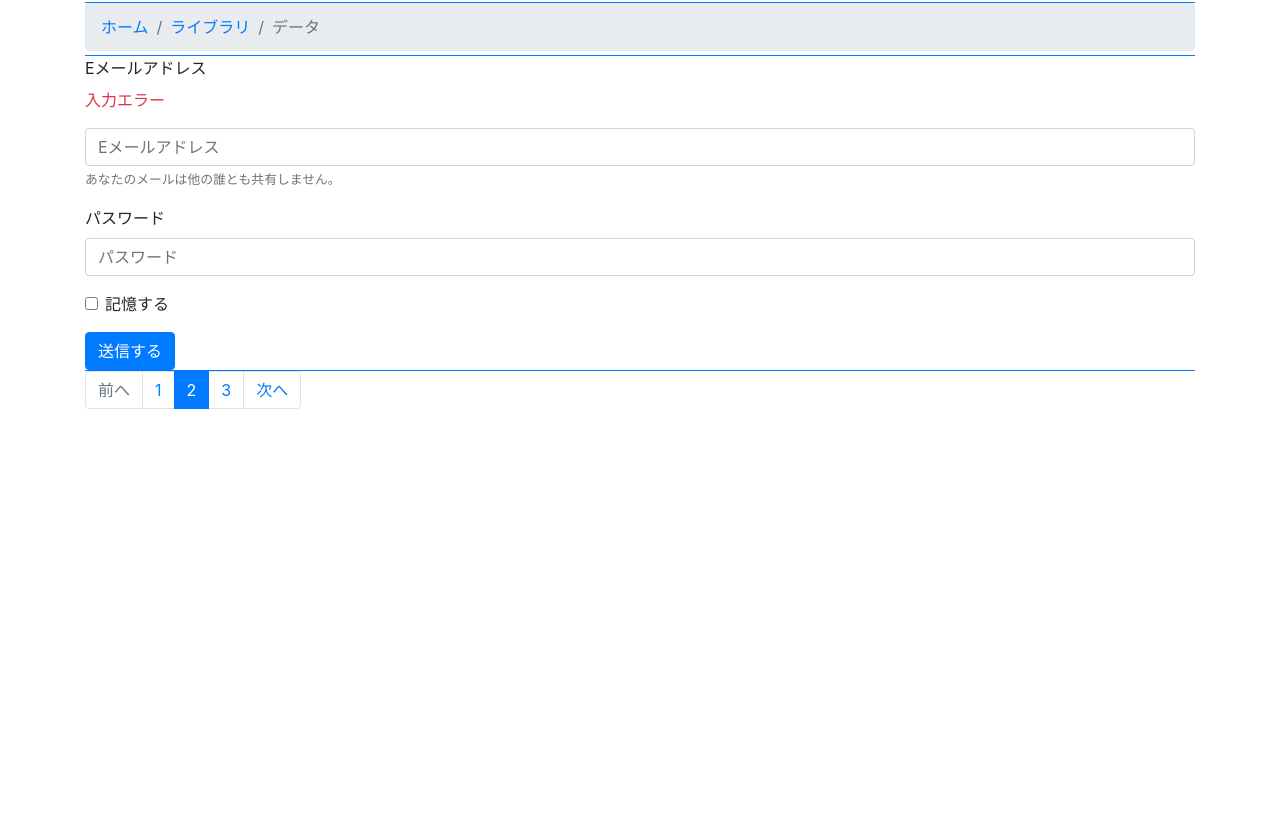
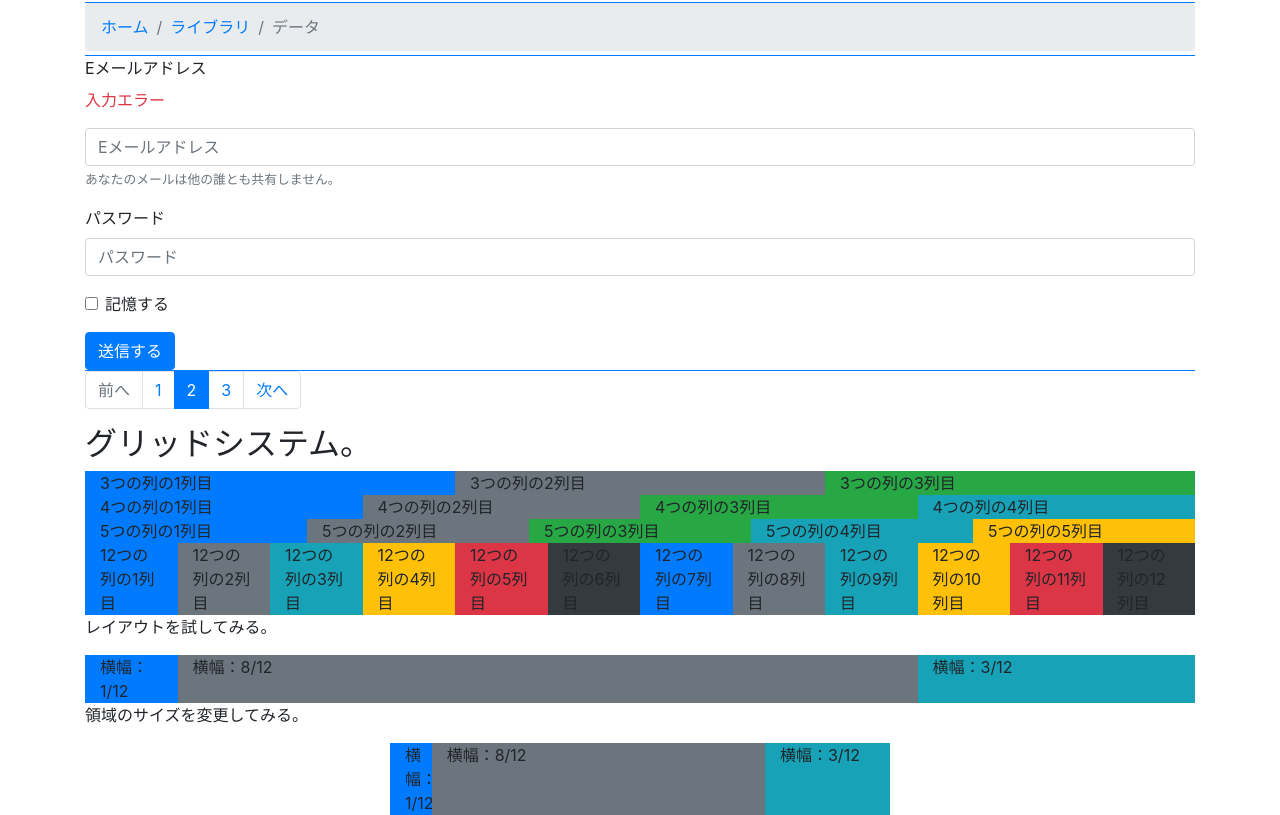
Before and after one commit to umatakun/bootboot_strap_camp, a plain HTML site: page index.html in a window 1280 px wide. Shown: the part 597-1412 px from the top of the page. Before the commit the page ends 1022 px from the top, so only its background shows below. Drawn offline with nearby package versions, Linux system fonts and the light colour scheme.

Commit message:
グリッドシステムを試す。

```diff
--- a/index.html
+++ b/index.html
@@ -132,6 +132,133 @@
         </ul>
     </nav>
 
+    <h2>グリッドシステム。</h2>
+    <div class="container">
+        <div class="row bg-primary">
+            <div class="col-sm">
+                3つの列の1列目
+            </div>
+            <div class="col-sm bg-secondary">
+                3つの列の2列目
+            </div>
+            <div class="col-sm bg-success">
+                3つの列の3列目
+            </div>
+        </div>
+    </div>
+
+    <div class="container">
+        <div class="row bg-primary">
+            <div class="col-sm">
+                4つの列の1列目
+            </div>
+            <div class="col-sm bg-secondary">
+                4つの列の2列目
+            </div>
+            <div class="col-sm bg-success">
+                4つの列の3列目
+            </div>
+            <div class="col-sm bg-info">
+                4つの列の4列目
+            </div>
+        </div>
+    </div>
+
+    <div class="container">
+        <div class="row bg-primary">
+            <div class="col-sm">
+                5つの列の1列目
+            </div>
+            <div class="col-sm bg-secondary">
+                5つの列の2列目
+            </div>
+            <div class="col-sm bg-success">
+                5つの列の3列目
+            </div>
+            <div class="col-sm bg-info">
+                5つの列の4列目
+            </div>
+            <div class="col-sm bg-warning">
+                5つの列の5列目
+            </div>
+        </div>
+    </div>
+
+    <div class="container">
+        <div class="row bg-primary">
+            <div class="col-sm bg-primary">
+                12つの列の1列目
+            </div>
+            <div class="col-sm bg-secondary">
+                12つの列の2列目
+            </div>
+            <div class="col-sm bg-info">
+                12つの列の3列目
+            </div>
+            <div class="col-sm bg-warning">
+                12つの列の4列目
+            </div>
+            <div class="col-sm bg-danger">
+                12つの列の5列目
+            </div>
+            <div class="col-sm bg-dark">
+                12つの列の6列目
+            </div>
+            <div class="col-sm bg-primary">
+                12つの列の7列目
+            </div>
+            <div class="col-sm bg-secondary">
+                12つの列の8列目
+            </div>
+            <div class="col-sm bg-info">
+                12つの列の9列目
+            </div>
+            <div class="col-sm bg-warning">
+                12つの列の10列目
+            </div>
+            <div class="col-sm bg-danger">
+                12つの列の11列目
+            </div>
+            <div class="col-sm bg-dark">
+                12つの列の12列目
+            </div>
+        </div>
+    </div>
+
+    <p>
+        レイアウトを試してみる。
+    </p>
+    <div class="container">
+        <div class="row">
+            <div class="col-1 bg-primary">
+                横幅：1/12
+            </div>
+            <div class="col-8 bg-secondary">
+                横幅：8/12
+            </div>
+            <div class="col-3 bg-info">
+                横幅：3/12
+            </div>
+        </div>
+    </div>
+
+    <p>
+        領域のサイズを変更してみる。
+    </p>
+    <div class="container" style="width: 500px">
+        <div class="row">
+            <div class="col-1 bg-primary">
+                横幅：1/12
+            </div>
+            <div class="col-8 bg-secondary">
+                横幅：8/12
+            </div>
+            <div class="col-3 bg-info">
+                横幅：3/12
+            </div>
+        </div>
+    </div>
+
 </main><!-- /.container -->
 
 <script src="https://code.jquery.com/jquery-3.3.1.slim.min.js"
```
